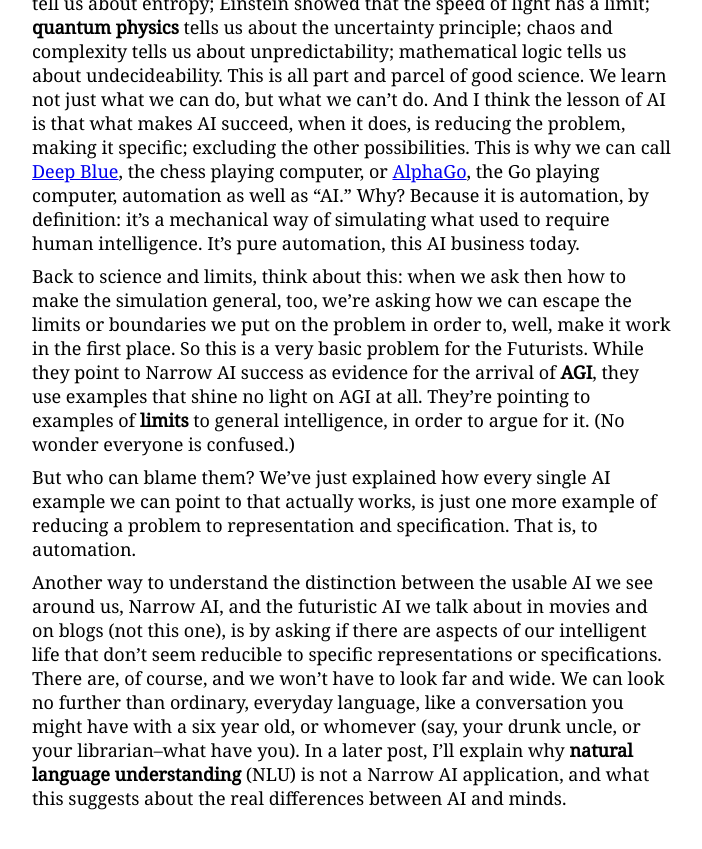
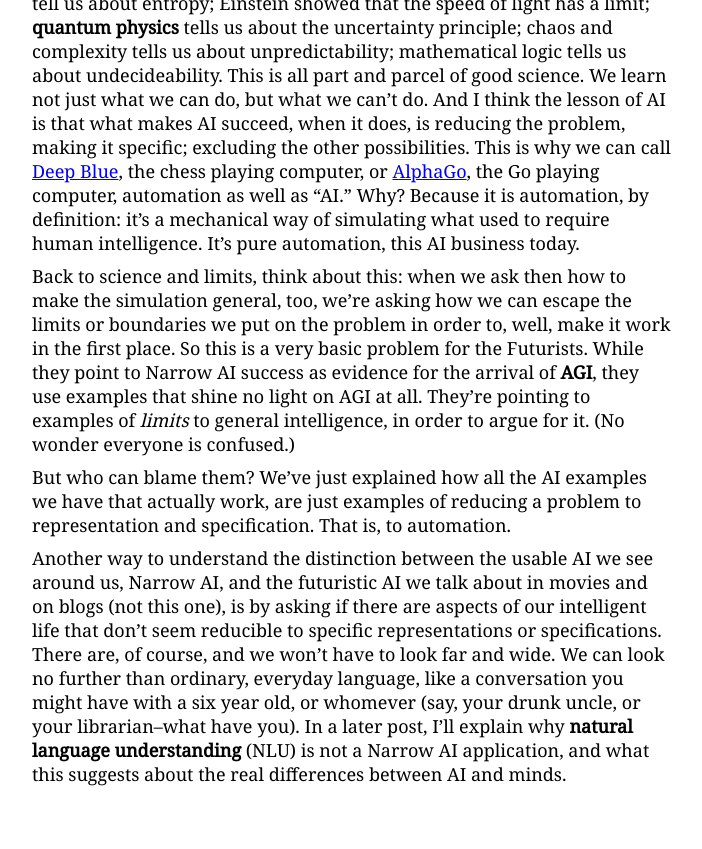
Before and after one commit to thaxist/thaxist.github.io, a Jekyll site: the page built from _posts/2016/2016-09-08-Is-AI-Automation.md, in a window 1280 px wide and 900 px high, scrolled down 4305 px. Shown: the top 849 px of the window, without its empty margins (288-990 px from the left). Built offline with Jekyll 4.4.1, drawn with Linux system fonts in a browser that asks for light colours; comment, search, counter and statistics services are not loaded.

Commit message:
Update 2016-09-08-Is-AI-Automation.md

```diff
--- a/_posts/2016/2016-09-08-Is-AI-Automation.md
+++ b/_posts/2016/2016-09-08-Is-AI-Automation.md
@@ -13,7 +13,7 @@
 
 Futurist AI is sexy, in the same way that good fiction is:  it has an emotional appeal to its followers.  (Here's to storytelling.)  But the question of what AI means to us, scientifically, I think is a different question and requires different thinking.  At the heart of the question of AI is not all this sci-fi futurism about the arrival of new, **sentient AIs** "coming alive," but rather the boring (and Orwellian) question of automation.  And, spoiler alert:  today's AI is just automation, and nothing else.  Can automation become mindlike?
 
-To be sure, Futurist-AI enthusiasts are quick to point out that current AI applications are "narrow," meaning that they only solve problems in a specific application domain.  [Narrow AI](https://techcrunch.com/2015/01/31/narrow-ai-cant-do-that-or-can-it/) is today's AI, which does something well, that used to require humans.  But that's all it does:  chess playing computers only play chess; Jeopardy! playing computers only play Jeopardy!; self-driving cars only drive cars.  So the immediate problem arises as to how Narrow AI will sprout into the __Ex Machina__ type of AI, with minds and devious or angelic motives.  We used to call this latter possibility Strong AI, and lately we refer to it as [Artificial General Intelligence](https://en.wikipedia.org/wiki/Artificial_general_intelligence)(AGI).  How does this transformation happen?  How do Narrow AIs get real minds?
+To be sure, Futurist-AI enthusiasts are quick to point out that current AI applications are "narrow," meaning that they only solve problems in a specific application domain.  [Narrow AI](https://techcrunch.com/2015/01/31/narrow-ai-cant-do-that-or-can-it/) is today's AI, which does something well, that used to require humans.  But that's all it does:  chess playing computers only play chess; Jeopardy! playing computers only play Jeopardy!; self-driving cars only drive cars.  So the immediate problem arises as to how Narrow AI will sprout into the _Ex Machina_ type of AI, with minds and devious or angelic motives.  We used to call this latter possibility Strong AI, and lately we refer to it as [Artificial General Intelligence](https://en.wikipedia.org/wiki/Artificial_general_intelligence)(AGI).  How does this transformation happen?  How do Narrow AIs get real minds?
 
 If we believe the rapture of futurist and Google's Director of Engineering Ray Kurzweil or co-founder of Wired magazine Kevin Kelly (check out his 2010 book [What Technology Wants](https://www.amazon.com/What-Technology-Wants-Kevin-Kelly/dp/0143120174), the transition from Narrow to AGI happens sort of like falling in love:  first gradually, then all at once.  AI will gain in sophistication, chugging along as Narrow AI, until it reaches a level of intelligence, at which point it starts designing itself and becomes "ultra intelligent," as the late mathematician I.J. Good famously proposed back in the 1960s.  More recently, Nick Bostrom, author of the 2014 best-seller [Superintelligence](https://www.amazon.com/Superintelligence-Dangers-Strategies-Nick-Bostrom/dp/0198739834/ref=sr_1_1?s=books&ie=UTF8&qid=1473299386&sr=1-1&keywords=Superintelligence), calls it superintelligence.  In other words, Narrow AI not only expands into AGI, but AGI pops out of its shell and becomes superintelligent AI.  This stuff just gets smarter and smarter.  Fossil skeletons, we are, on the plains of Africa...
 
@@ -23,15 +23,15 @@
 
  To see why this is actually a very deep question, and one without an easy answer at all (no matter what the AI-Futurists say), we have to step back and look at how boring, ordinary Narrow AI works. We have to start with how AI actually works, and then try to understand where it might be headed.  If this sounds overly conservative, I'd argue that it's much more scientifically-minded than starting with what we want it to be (futurism), then insisting that it will be that way.  Let's start with observation, in other words, and try to extrapolate from what we **observe and know**.
 
- Building an AI application involves two steps.  One, the problem you are trying to solve, or analyze, must be __representable__.  If I want to teach a computer to play the ancient **Chinese game of Go**, I must first figure out how to represent the game of Go not as a human sees it, but rather as a data structure, where computation can be performed on it.  Otherwise, no AI.  Thus representation is our first requirement.  All AI uses an underlying representation of the problem space, whether it's hand-coded business logic for an enterprese software system, or deep learning algorithms for recognizing human faces on Facebook pages.
+ Building an AI application involves two steps.  One, the problem you are trying to solve, or analyze, must be _representable_.  If I want to teach a computer to play the ancient **Chinese game of Go**, I must first figure out how to represent the game of Go not as a human sees it, but rather as a data structure, where computation can be performed on it.  Otherwise, no AI.  Thus representation is our first requirement.  All AI uses an underlying representation of the problem space, whether it's hand-coded business logic for an enterprese software system, or deep learning algorithms for recognizing human faces on Facebook pages.
 
- Second, the problem must be analyzable in terms of a sequence of steps.  We can call this algorithmic, or just computational.  I'll use the term __specifiable__ to indicate that the problem can be identified as solvable in some finite sequence of steps.  This is essentially the same definition as "algorithm"--we can use the terms interchangeably.  Every problem that admits of an AI solution (or any computational solution at all) must first be translated into a representation, and a specification.  For example, if we wish to use a **convolutional neural network** ([deep learning](http://www.kdnuggets.com/2016/01/seven-steps-deep-learning.html)) approach to learning Go moves, we first translate Go into a game tree (representation), and then we identify learning algorithms that take as input prior board positions, and output some set of numbers describing their rank (regression), or output a best move (classification).  We thus specify how we will compute moves on the board that simulate playing the game.  If we don't reduce the problem to a representation and a specification, we don't have a computational treatment of the problem.  Ipso facto, we don't have an AI.
+ Second, the problem must be analyzable in terms of a sequence of steps.  We can call this algorithmic, or just computational.  I'll use the term _specifiable_ to indicate that the problem can be identified as solvable in some finite sequence of steps.  This is essentially the same definition as "algorithm"--we can use the terms interchangeably.  Every problem that admits of an AI solution (or any computational solution at all) must first be translated into a representation, and a specification.  For example, if we wish to use a **convolutional neural network** ([deep learning](http://www.kdnuggets.com/2016/01/seven-steps-deep-learning.html)) approach to learning Go moves, we first translate Go into a game tree (representation), and then we identify learning algorithms that take as input prior board positions, and output some set of numbers describing their rank (regression), or output a best move (classification).  We thus specify how we will compute moves on the board that simulate playing the game.  If we don't reduce the problem to a representation and a specification, we don't have a computational treatment of the problem.  Ipso facto, we don't have an AI.
 
  Using this simple framework, it's easy to see how Narrow AI keeps succeeding at more and more complicated tasks.  Engineers and scientists, armed with more and more powerful computers, and using a larger and larger stock of techniques and approaches learned from prior attempts at other problems, keep finding creative ways to represent bits and pieces of our social lives and our world as computational problems.  **Strategy board games** like checkers, chess, and now Go are classic examples of this process of reducing a bit of intellectual activity (playing chess, say) to computation.  First, the game of chess is viewed as a data structure--a game tree--, then algorithms are specified for the game tree such that good or bad (and legal or illegal) moves can be taken, or simulated, on the computational representation of the game.  Once we have this reduction to computation, we can start building an AI.
 
- Correction:  we can start building a __Narrow AI__.  Because the problem reduced in this way is in essense translated into a recipe for that problem, the AI that succeeds at, say, playing great chess typically does nothing else.  The representation was brilliant for defining and devising chess algorithms like mini-max, but because of the specifics of the representation and specification, lots of other stuff gets pushed to the side, out of reach.  Narrow AI makes AGI __less__ likely.  This is how **IBM's Watson** caused such a stir by playing Jeopardy! (pretty cool), but somehow fails to understand much of anything else about language, especially the more general, simple tasks of reading and understanding basic prose, like in the newspaper, or from the guy chatting with you on the street.
+ Correction:  we can start building a _Narrow AI_.  Because the problem reduced in this way is in essense translated into a recipe for that problem, the AI that succeeds at, say, playing great chess typically does nothing else.  The representation was brilliant for defining and devising chess algorithms like mini-max, but because of the specifics of the representation and specification, lots of other stuff gets pushed to the side, out of reach.  Narrow AI makes AGI _less_ likely.  This is how **IBM's Watson** caused such a stir by playing Jeopardy! (pretty cool), but somehow fails to understand much of anything else about language, especially the more general, simple tasks of reading and understanding basic prose, like in the newspaper, or from the guy chatting with you on the street.
 
- In fact, much of the intelligence of an AI system like Watson can be attributed to the human engineers, who ingeniously found ways to make playing the game of Jeopardy __non__-general.  They found an architecture, and a set of algorithms, that translate the task of playing Jeopardy! into a tractable representation and specification (see my article on this [here](http://www.thebestschools.org/magazine/watson-computer-plays-jeopardy/)).  At that point, all the intelligence is "set" in the system; Watson isn't gonna run off and start thinking or doing something else.  The price of Narrow AI victory is such specificity.
+ In fact, much of the intelligence of an AI system like Watson can be attributed to the human engineers, who ingeniously found ways to make playing the game of Jeopardy _non_-general.  They found an architecture, and a set of algorithms, that translate the task of playing Jeopardy! into a tractable representation and specification (see my article on this [here](http://www.thebestschools.org/magazine/watson-computer-plays-jeopardy/)).  At that point, all the intelligence is "set" in the system; Watson isn't gonna run off and start thinking or doing something else.  The price of Narrow AI victory is such specificity.
 
  Similar comments could be made about any other Narrow AI application, including voice to text, machine translation, self-driving cars, personal assistants like Google Now, and anything else called AI today.  It's all a reduction to representation and specification.  Voice recognition uses a kind of **supervised learning algorithm** called a graphical model (often a [Hidden Markov Model](https://en.wikipedia.org/wiki/Hidden_Markov_model)] or HMM).  Well, it learns from prior examples, but it's also a specifiable algorithm using a representation.  And so on.
 
@@ -41,8 +41,8 @@
 
  Science is great at finding limits to knowledge, especially when it's self-consciously attempting to extend our knowledge.  The laws of dynamics tell us about entropy; Einstein showed that the speed of light has a limit; **quantum physics** tells us about the uncertainty principle; chaos and complexity tells us about unpredictability; mathematical logic tells us about undecideability.  This is all part and parcel of good science.  We learn not just what we can do, but what we can't do.  And I think the lesson of AI is that what makes AI succeed, when it does, is reducing the problem, making it specific; excluding the other possibilities.  This is why we can call [Deep Blue](https://en.wikipedia.org/wiki/Deep_Blue_(chess_computer)), the chess playing computer, or [AlphaGo](https://en.wikipedia.org/wiki/AlphaGo), the Go playing computer, automation as well as "AI."  Why?  Because it is automation, by definition:  it's a mechanical way of simulating what used to require human intelligence.  It's pure automation, this AI business today.
 
-Back to science and limits, think about this:  when we ask then how to make the simulation general, too, we're asking how we can escape the limits or boundaries we put on the problem in order to, well, make it work in the first place.  So this is a very basic problem for the Futurists.  While they point to Narrow AI success as evidence for the arrival of **AGI**, they use examples that shine no light on AGI at all.  They're pointing to examples of __limits__ to general intelligence, in order to argue for it.  (No wonder everyone is confused.)
+Back to science and limits, think about this:  when we ask then how to make the simulation general, too, we're asking how we can escape the limits or boundaries we put on the problem in order to, well, make it work in the first place.  So this is a very basic problem for the Futurists.  While they point to Narrow AI success as evidence for the arrival of **AGI**, they use examples that shine no light on AGI at all.  They're pointing to examples of _limits_ to general intelligence, in order to argue for it.  (No wonder everyone is confused.)
 
-But who can blame them?  We've just explained how every single AI example we can point to that actually works, is just one more example of reducing a problem to representation and specification.  That is, to automation.
+But who can blame them?  We've just explained how all the AI examples we have that actually work, are just examples of reducing a problem to representation and specification.  That is, to automation.
 
  Another way to understand the distinction between the usable AI we see around us, Narrow AI, and the futuristic AI we talk about in movies and on blogs (not this one), is by asking if there are aspects of our intelligent life that don't seem reducible to specific representations or specifications.  There are, of course, and we won't have to look far and wide.  We can look no further than ordinary, everyday language, like a conversation you might have with a six year old, or whomever (say, your drunk uncle, or your librarian--what have you).  In a later post, I'll explain why **natural language understanding** (NLU) is not a Narrow AI application, and what this suggests about the real differences between AI and minds.
```
